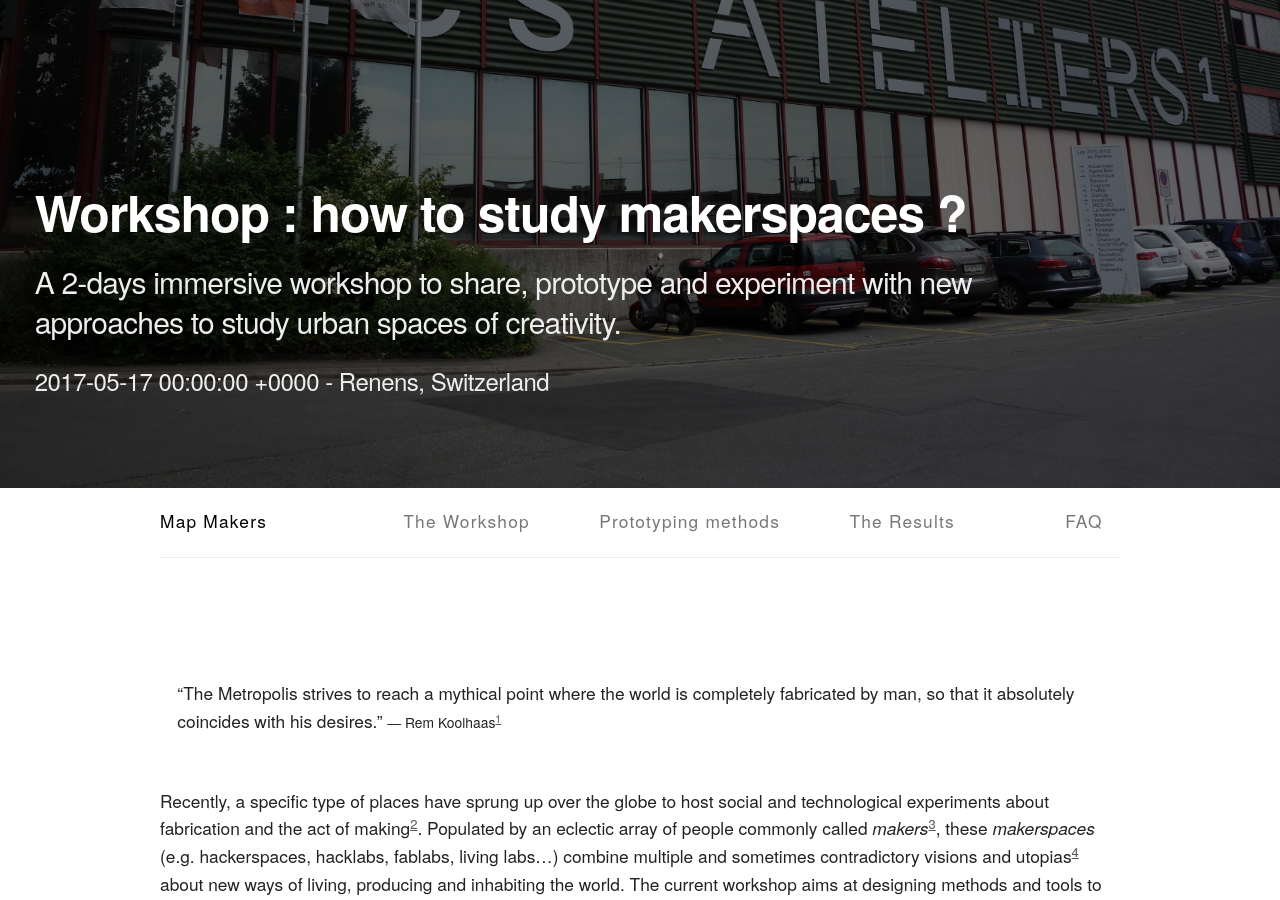
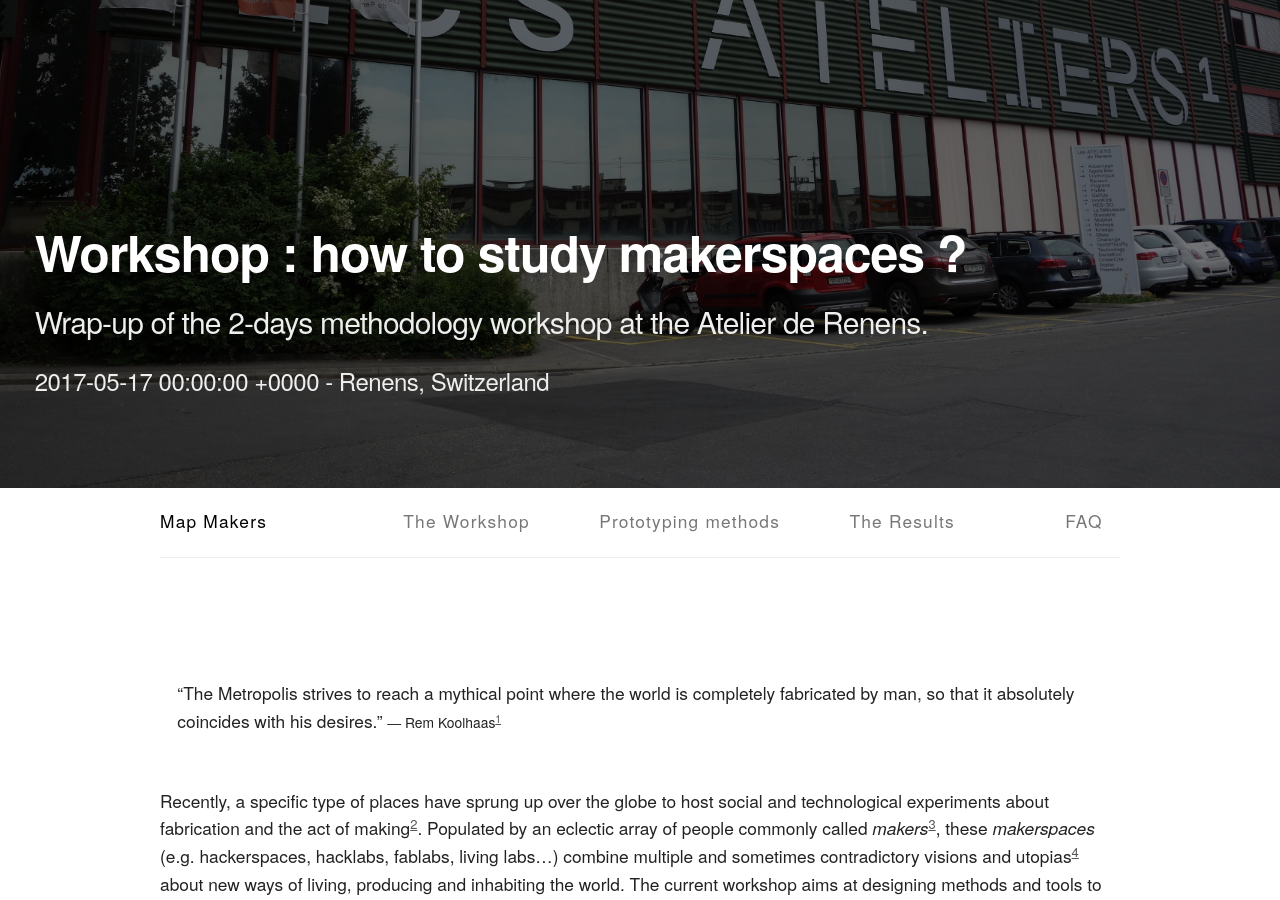
Before and after one commit to clemsos/mapmakers.space, a Jekyll site: the page built from _posts/2017-05-17-methodo-renens-.md, in a window 1280 px wide and 900 px high, scrolled down 412 px. Built offline with Jekyll 4.4.1, drawn with Linux system fonts in a browser that asks for light colours.

Commit message:
edit tagline renens

```diff
--- a/_posts/2017-05-17-methodo-renens-.md
+++ b/_posts/2017-05-17-methodo-renens-.md
@@ -1,7 +1,7 @@
 ---
 layout : main
 title: "Workshop : how to study makerspaces ?"
-subtitle: "A 2-days immersive workshop to share, prototype and experiment with new approaches to study urban spaces of creativity."
+subtitle: "Wrap-up of the 2-days methodology workshop at the Atelier de Renens."
 place: "Renens, Switzerland"
 thumbnail: /uploads/workshop/ateliers-renens.JPG
 
```
